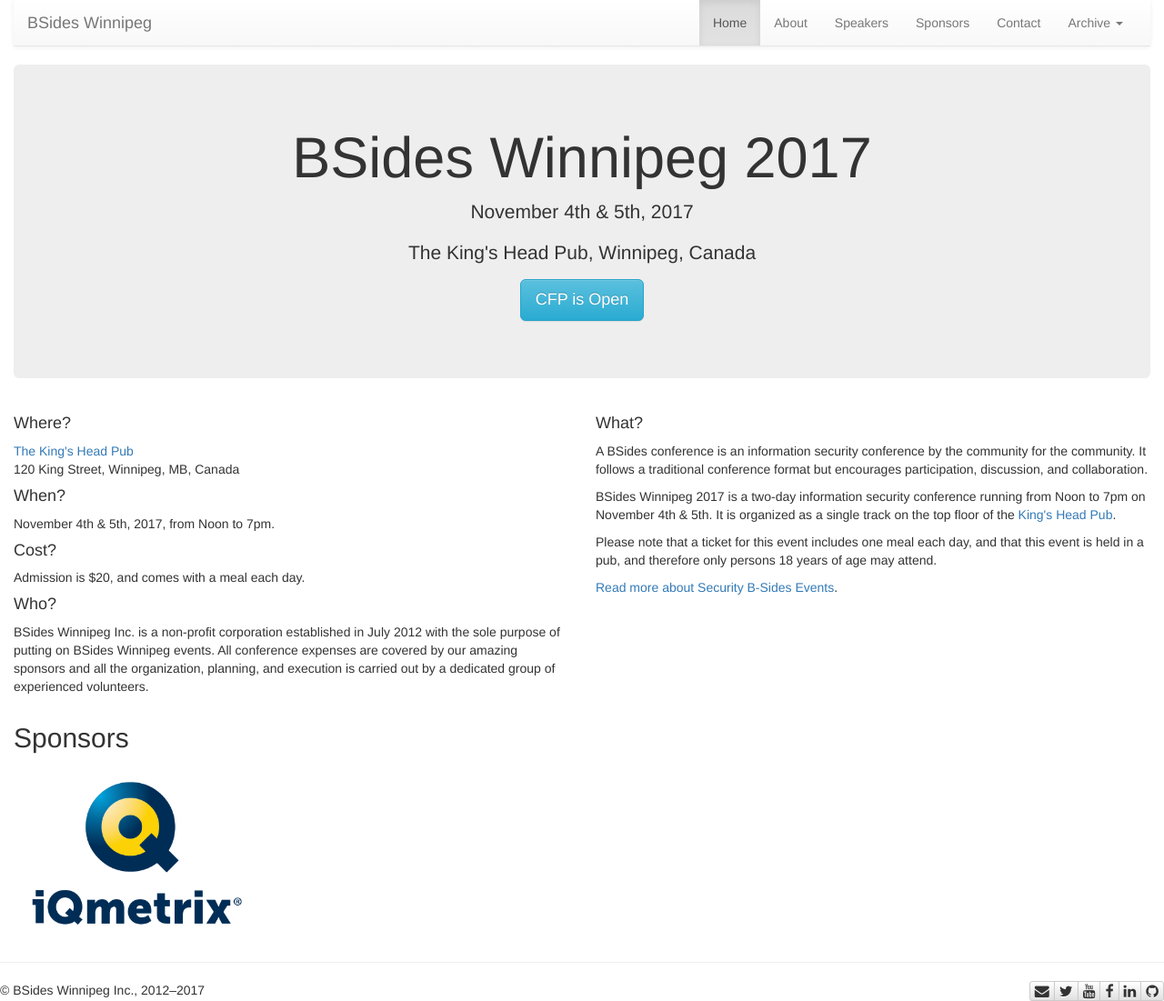
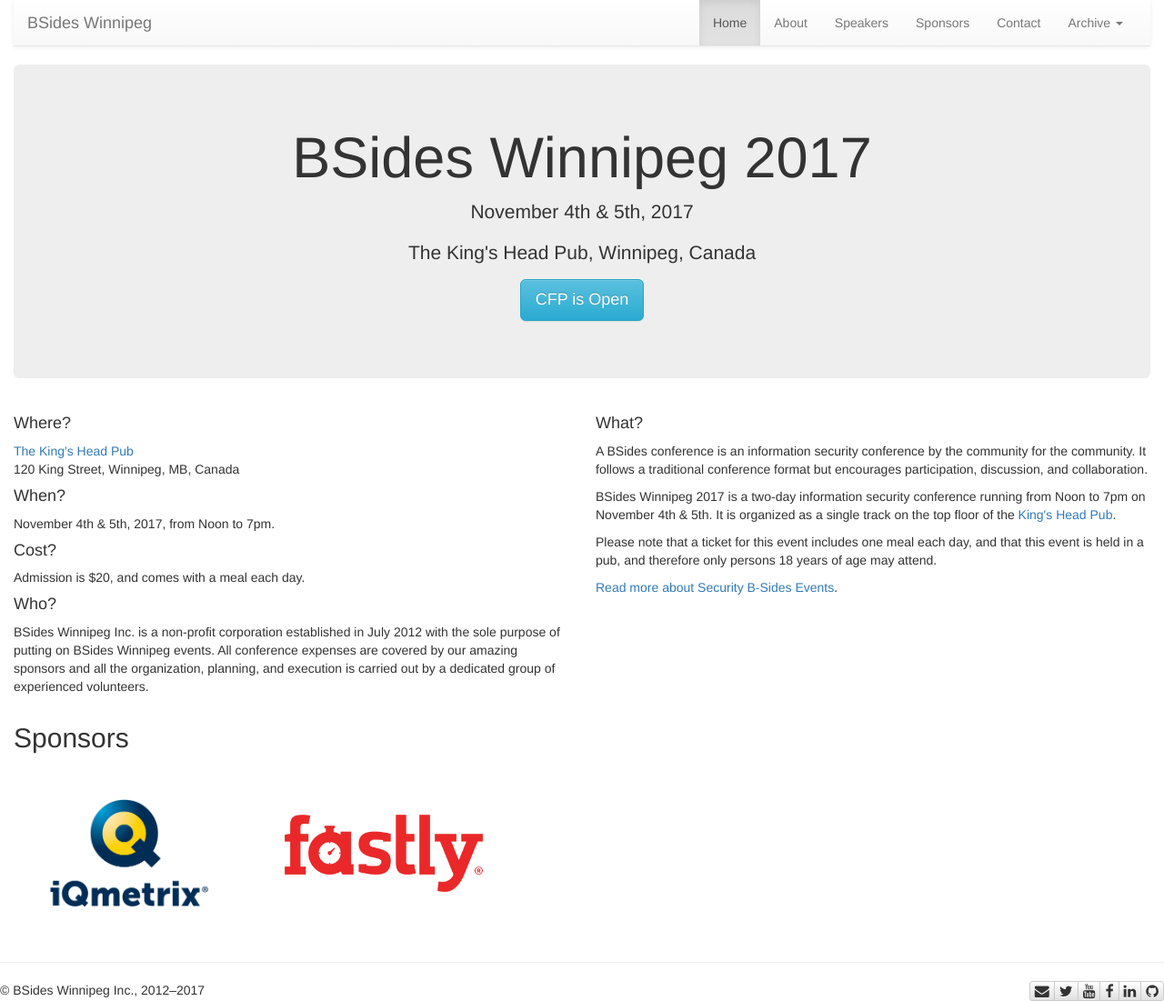
Before and after one commit to bsideswpg/bsideswpg.github.io, a Jekyll site: the page built from index.md, in a window 1280 px wide. Shown: the whole page at 91% size. Built offline with Jekyll 4.4.1, drawn with Linux system fonts in a browser that asks for light colours.

Commit message:
Add Fastly! :)

```diff
--- a/index.md
+++ b/index.md
@@ -31,10 +31,11 @@ permalink: /
   <div class="col-lg-12">
     <h2>Sponsors</h2>
     <style>
-      img.sponsorlogo { max-height:200px; max-width:300px; display:inline-block; padding:20px; }
+      img.sponsorlogo { max-height:200px; max-width:300px; display:inline-block; padding:40px; }
       a.sponsortext { font-size:30px; font-weight:bold; display:inline-block; padding:20px }
     </style>
 
-     <a href="http://www.iqmetrix.com/" target="_blank"><img class="sponsorlogo" src="/logos/iqmetrix2017.png"/></a>
+     <a href="https://www.iqmetrix.com" target="_blank"><img class="sponsorlogo" src="/logos/iqmetrix2017.png"/></a>
+     <a href="https://www.fastly.com" target="_blank"><img class="sponsorlogo" src="/logos/fastly.png"/></a>
   </div>
 </div>
```
Also changed, not shown: logos/fastly.png (added).
